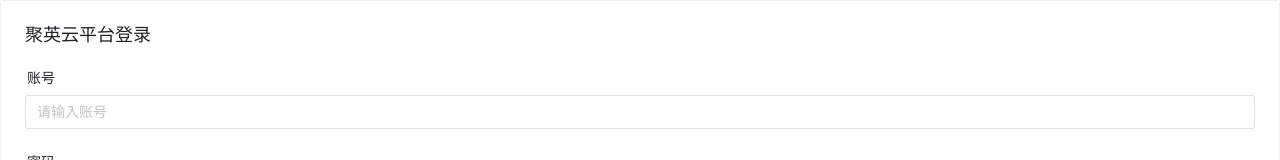
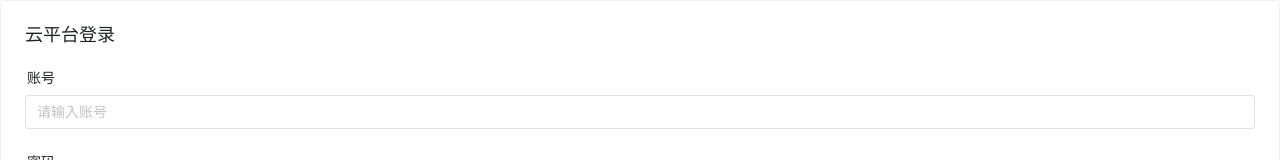
Before and after one commit to niujianlin/juyingceshi-client, a Vue app: page /#/login in a window 1280 px wide. Shown: the top 160 px of the page. Built offline with nearby package versions, Linux system fonts and the light colour scheme.

Commit message:
change detail

```diff
--- a/src/views/HomePage.vue
+++ b/src/views/HomePage.vue
@@ -131,6 +131,9 @@
 // -------------连接websocket后首次发送注册用户信息-------------------
 
 // ----------------websocket服务-------------------------
+
+// 这里要
+
 let ws = null; // websocket实例
 
 import Ws from "../hooks/Ws.js";
--- a/src/views/Login.vue
+++ b/src/views/Login.vue
@@ -1,6 +1,6 @@
 <template>
   <div class="login-panel">
-    <n-card title="聚英云平台登录">
+    <n-card title="云平台登录">
       <n-form :rules="rules" :model="admin">
         <n-form-item path="userName" label="账号">
           <n-input v-model:value="admin.userName" placeholder="请输入账号" />
```
